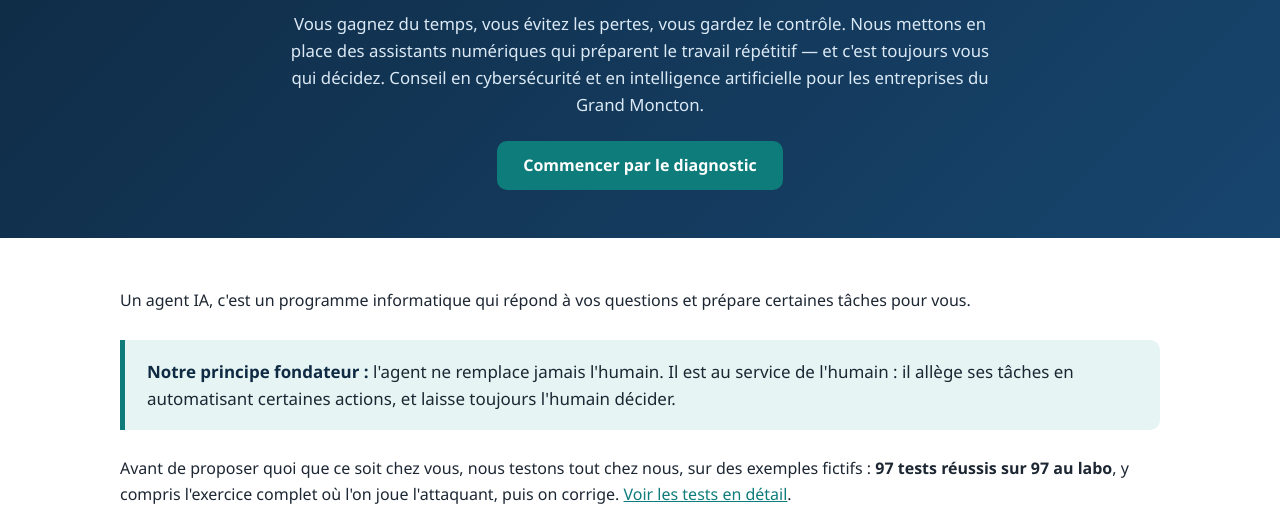
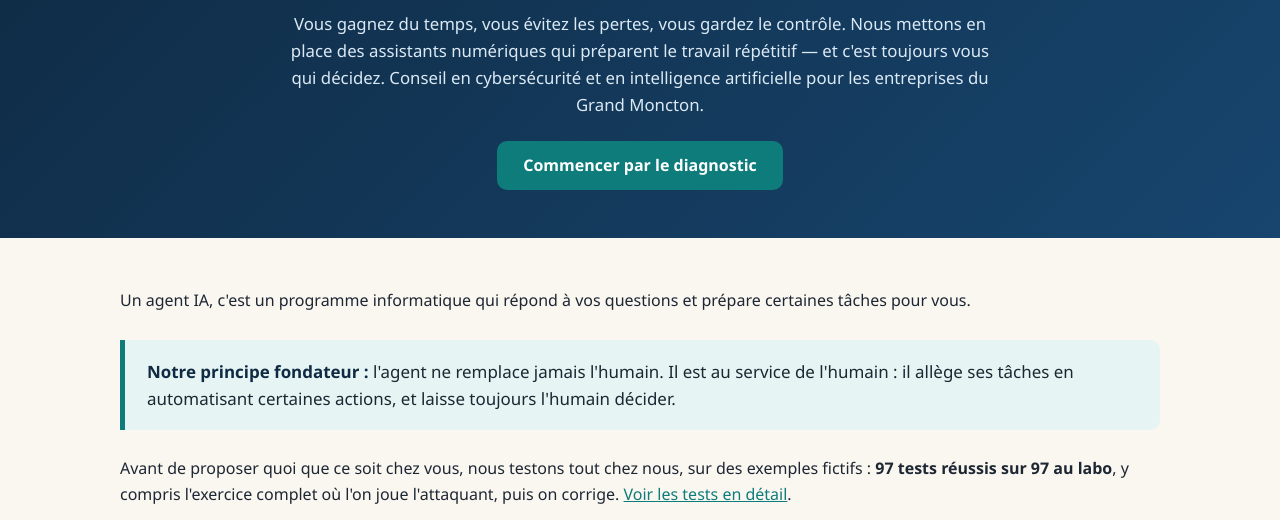
Before and after one commit to mosalica/site-ais-conseil, a plain HTML site: page index.html in a window 1280 px wide. Shown: the part 268-788 px from the top of the page. Drawn offline with Linux system fonts and the light colour scheme.

Commit message:
Fond chaud crème sur le site

```diff
--- a/styles.css
+++ b/styles.css
@@ -6,7 +6,7 @@
   --marine-clair: #17456e;
   --sarcelle: #0e7c7b;
   --sarcelle-clair: #e6f4f3;
-  --fond: #ffffff;
+  --fond: #faf6f0;
   --fond-doux: #f4f7fa;
   --texte: #1d2733;
   --texte-doux: #4a5a6a;
```
